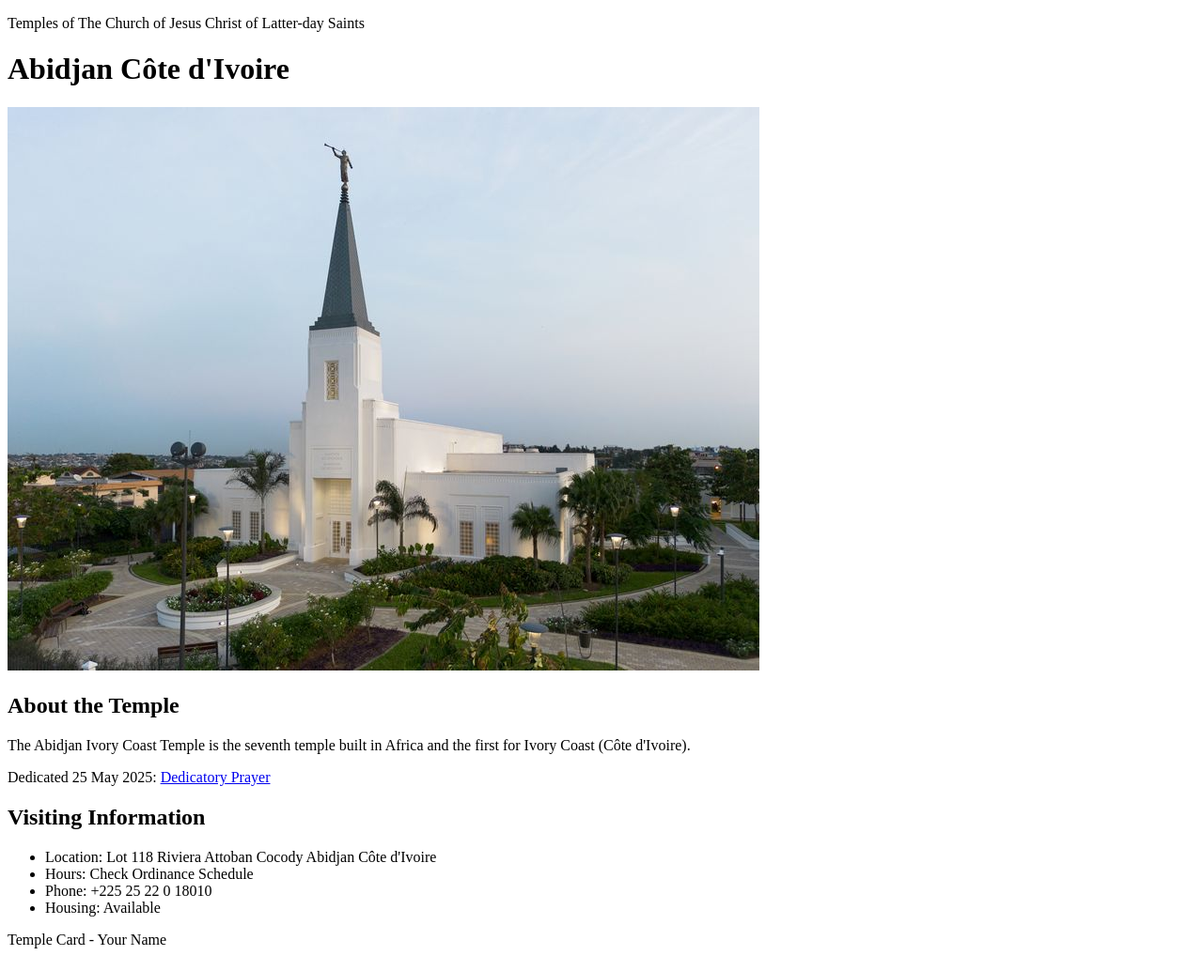
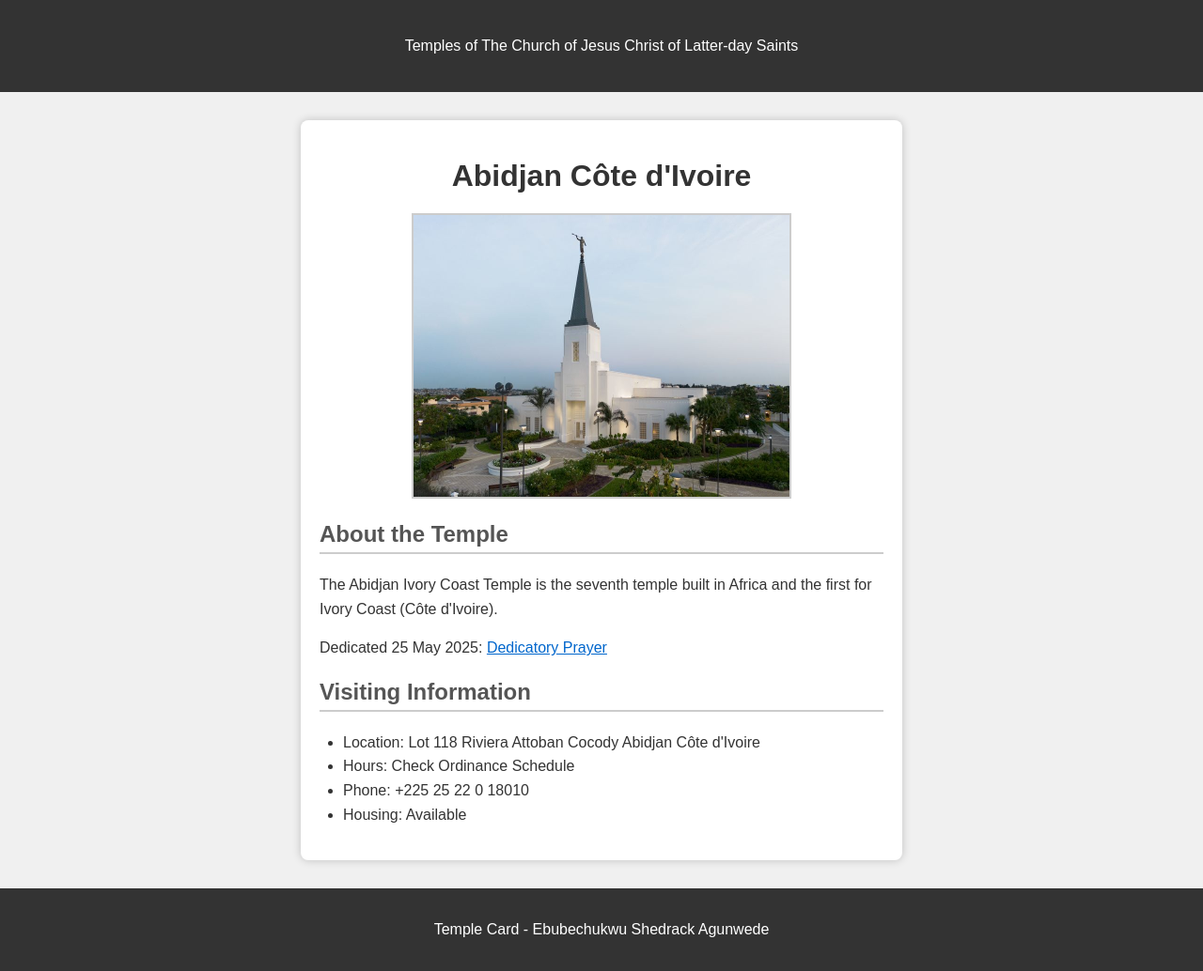
Before and after one commit to cold891/wdd130, a plain HTML site: page week02/temple.html in a window 1280 px wide. Shown: the whole page at 94% size. Drawn offline with Linux system fonts and the light colour scheme.

Commit message:
Complete W02 temple CSS activity

```diff
--- /dev/null
+++ b/week02/styles/temple.css
@@ -0,0 +1,75 @@
+/* General page styling */
+body {
+    font-family: Arial, sans-serif;
+    background-color: #f0f0f0;
+    color: #333;
+    margin: 0;
+    padding: 0;
+}
+
+/* Header styling */
+header {
+    background-color: #333;
+    color: white;
+    text-align: center;
+    padding: 20px;
+}
+
+/* Main content */
+main {
+    max-width: 600px;
+    margin: 30px auto;
+    padding: 20px;
+    background-color: white;
+    border-radius: 8px;
+    box-shadow: 0 0 10px rgba(0, 0, 0, 0.2);
+}
+
+/* Main heading */
+h1 {
+    text-align: center;
+    color: #333;
+}
+
+/* Temple image */
+picture {
+    display: block;
+    text-align: center;
+}
+
+img {
+    width: 100%;
+    max-width: 400px;
+    height: auto;
+    border: 2px solid #ccc;
+}
+
+/* Section headings */
+h2 {
+    color: #555;
+    border-bottom: 2px solid #ccc;
+    padding-bottom: 5px;
+}
+
+/* Paragraphs and lists */
+p,
+li {
+    line-height: 1.6;
+}
+
+ul {
+    padding-left: 25px;
+}
+
+/* Links */
+a {
+    color: #0066cc;
+}
+
+/* Footer */
+footer {
+    background-color: #333;
+    color: white;
+    text-align: center;
+    padding: 15px;
+}
--- a/week02/temple.html
+++ b/week02/temple.html
@@ -5,22 +5,29 @@
     <meta charset="UTF-8">
     <meta name="viewport" content="width=device-width, initial-scale=1.0">
     <title>Temple Card - Abidjan Côte d'Ivoire</title>
+    <link rel="stylesheet" href="styles/temple.css">
 </head>
 
 <body>
     <header>
         <p>Temples of The Church of Jesus Christ of Latter-day Saints</p>
     </header>
+
     <main>
         <h1>Abidjan Côte d'Ivoire</h1>
+
         <picture>
             <img src="images/abidjan-ivory-coast.jpeg" alt="Abidjan Côte d'Ivoire Temple">
         </picture>
+
         <section>
             <h2>About the Temple</h2>
             <p>The Abidjan Ivory Coast Temple is the seventh temple built in Africa and the first for Ivory Coast (Côte d'Ivoire).</p>
-            <p>Dedicated 25 May 2025: <a href="https://www.churchofjesuschrist.org/temples/dedicatory-prayer/abidjan-ivory-coast-temple/2025-05-25?lang=eng" target="_blank" rel="noopener noreferrer">Dedicatory Prayer</a></p>
+            <p>Dedicated 25 May 2025:
+                <a href="https://www.churchofjesuschrist.org/temples/dedicatory-prayer/abidjan-ivory-coast-temple/2025-05-25?lang=eng" target="_blank" rel="noopener noreferrer">Dedicatory Prayer</a>
+            </p>
         </section>
+
         <section>
             <h2>Visiting Information</h2>
             <ul>
@@ -31,8 +38,9 @@
             </ul>
         </section>
     </main>
+
     <footer>
-        <p>Temple Card - Your Name</p>
+        <p>Temple Card - Ebubechukwu Shedrack Agunwede</p>
     </footer>
 </body>
 
```
